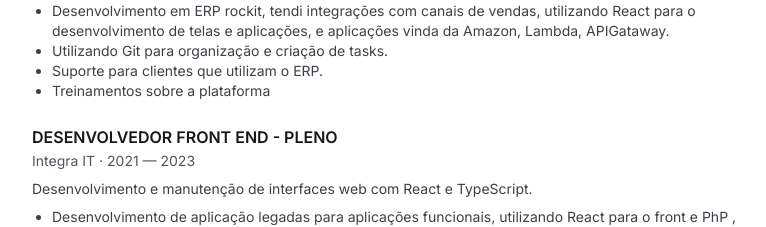
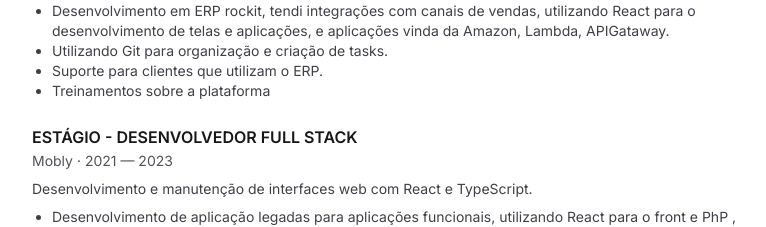
Before and after one commit to Matheus-de-Oliveira-Marques/project-nextjs-10f, a Next.js app: page / in a window 1280 px wide. Shown: the part 1640-1867 px from the top of the page, without its empty margins (248-1014 px from the left). Built offline with nearby package versions, Linux system fonts and the light colour scheme.

Commit message:
feat: update project

```diff
--- a/data/resume.ts
+++ b/data/resume.ts
@@ -141,8 +141,8 @@ export const resume: Resume = {
         ],
     },
      {
-      company: "Integra IT",
-      role: "DESENVOLVEDOR FRONT END - PLENO",
+      company: "Mobly",
+      role: "ESTÁGIO - DESENVOLVEDOR FULL STACK",
       period: "2021 — 2023",
       description:
         "Desenvolvimento e manutenção de interfaces web com React e TypeScript. ",
```
